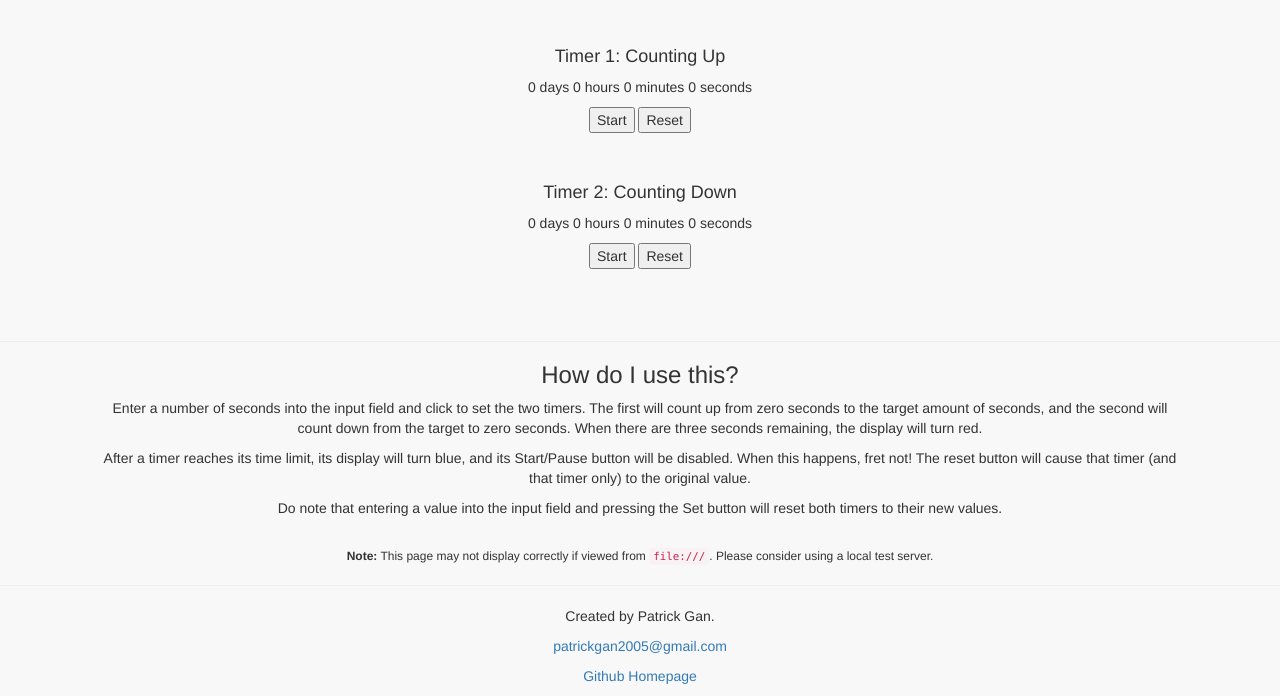
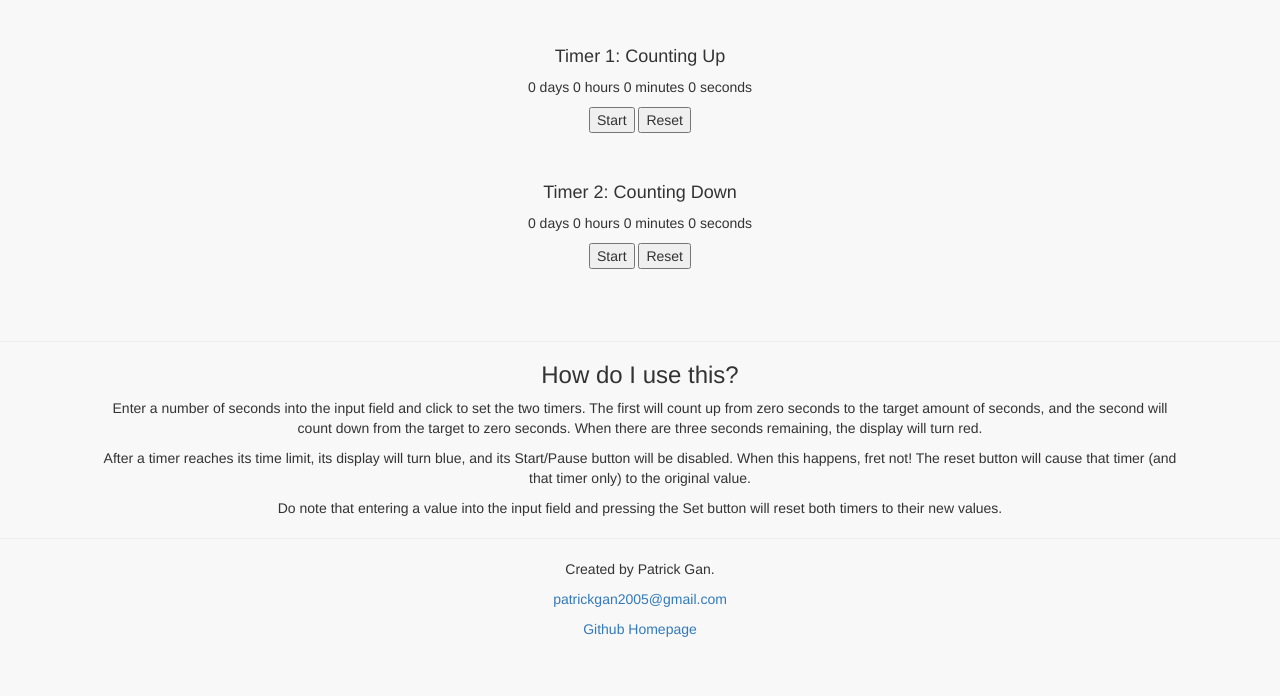
Before and after one commit to patrickgan/patrickgan.github.io, a plain HTML site: page timer.html in a window 1280 px wide. Shown: the part 420-1116 px from the top of the page. After the commit the page ends 1069 px from the top, so only its background shows below. Drawn offline with nearby package versions, Linux system fonts and the light colour scheme.

Commit message:
Removed note

```diff
--- a/timer.html
+++ b/timer.html
@@ -190,10 +190,6 @@
 		<p>
 			Do note that entering a value into the input field and pressing the Set button will reset both timers to their new values.
 		</p>
-		<br>
-		<p class="note">
-			<span style="font-weight:bold">Note:</span> This page may not display correctly if viewed from <code>file:///</code>. Please consider using a local test server.
-		</p>
 	</div>
 
 	<hr>
```
